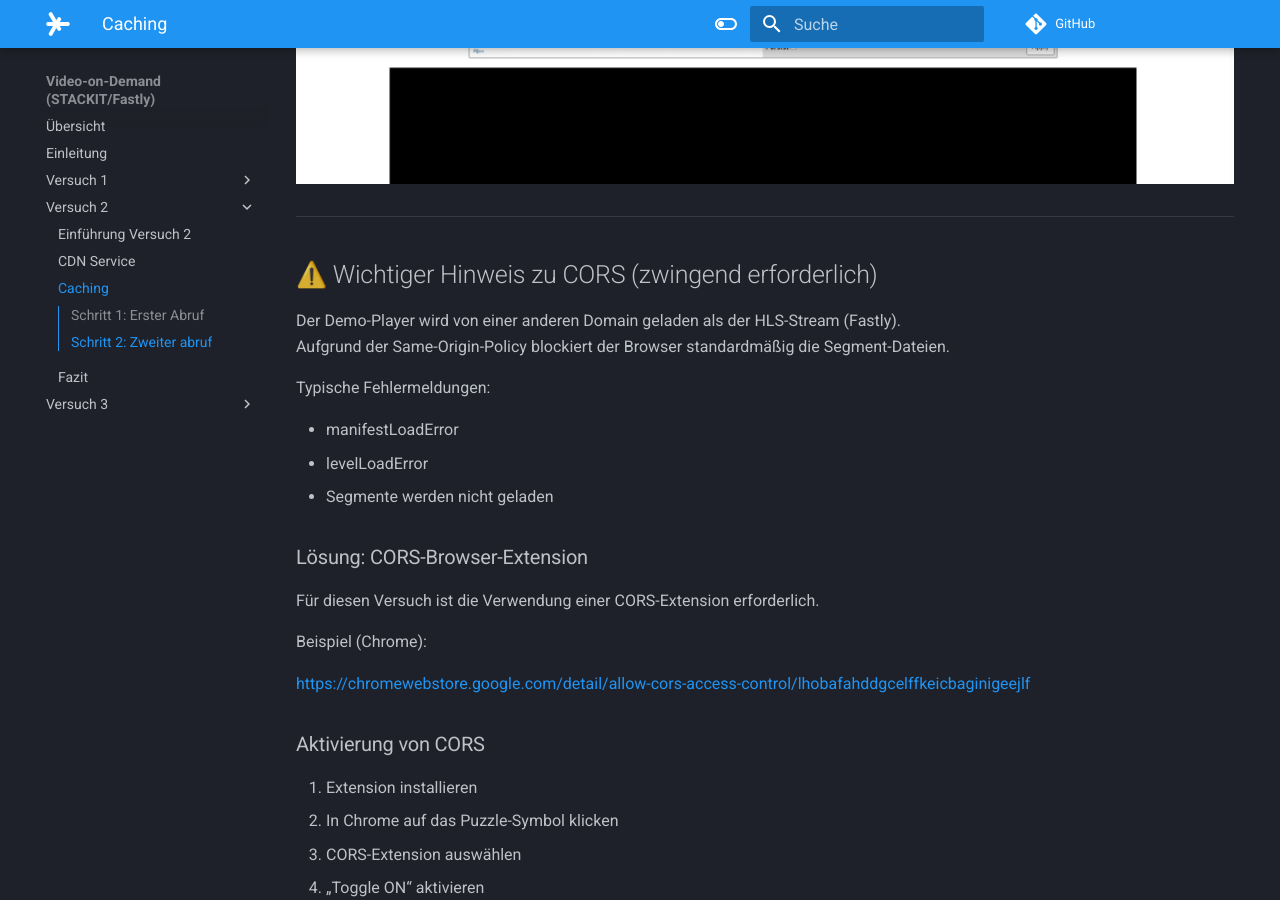
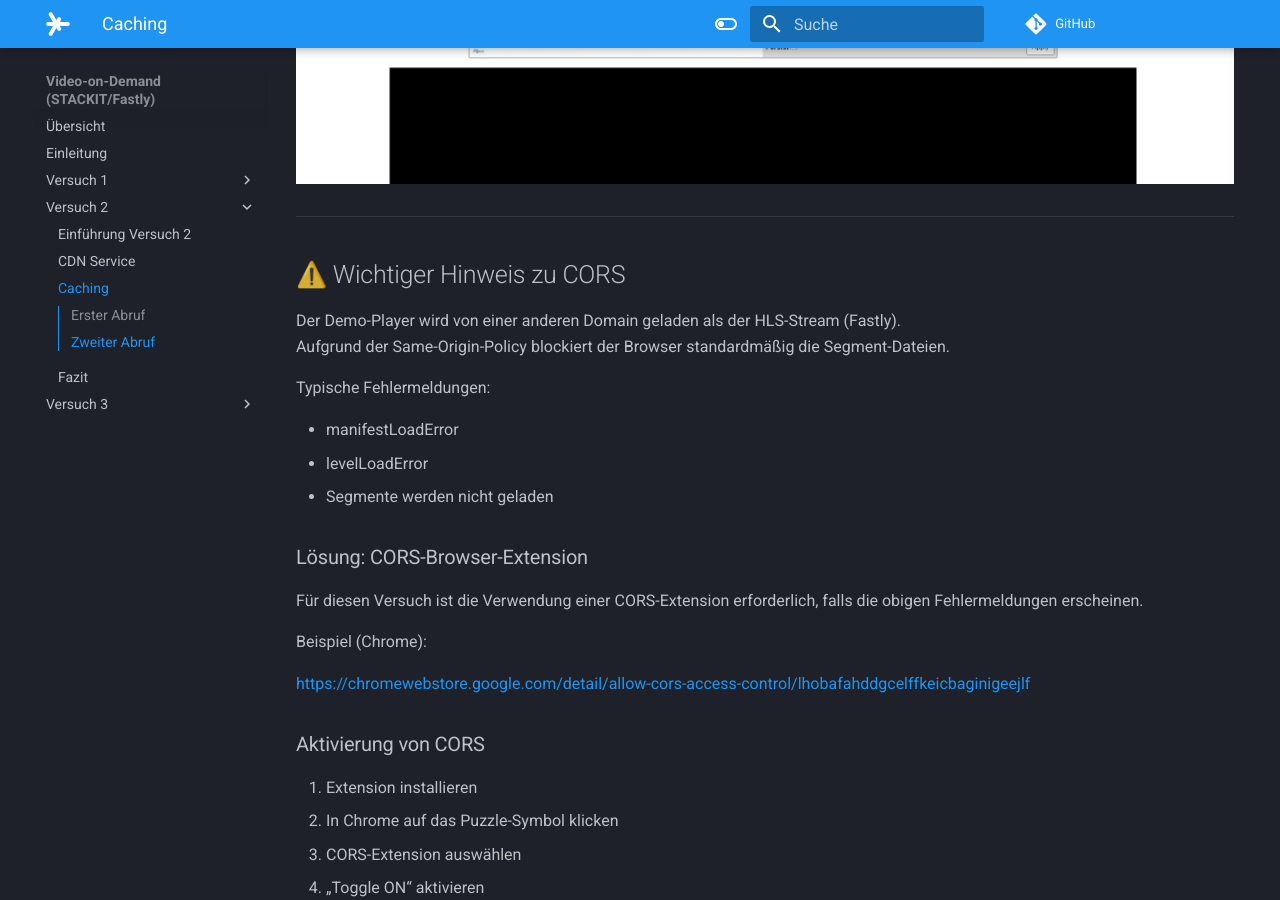
Before and after one commit to wruppelx/mvs-stackit-exercise, an MkDocs documentation site: the page built from docs/versuch2/03-inhalte_abrufen.md, in a window 1280 px wide and 900 px high, scrolled down 2285 px. Built offline with MkDocs 1.6.1 and Material for MkDocs 9.7.7, drawn with Linux system fonts in a browser that asks for light colours; plug-ins that fetch from the network failed and are left out; comment, search, counter and statistics services are not loaded; some of the changed text lies outside the part shown.

Commit message:
various updates

```diff
--- a/docs/versuch2/03-inhalte_abrufen.md
+++ b/docs/versuch2/03-inhalte_abrufen.md
@@ -20,7 +20,7 @@
 
 
 
-## Schritt 1: Erster Abruf
+## Erster Abruf
 
 1. Öffnen Sie eine Kommandozeile
 2. Führen Sie folgenden Befehl aus:
@@ -31,7 +31,7 @@
 **Navigieren Sie zu der Line "X-Cache". Was sehen Sie dort? Machen Sie einen Screenshot**
 
 
-## Schritt 2: Zweiter abruf
+## Zweiter Abruf
 
 1. Führen Sie bitte den gleichen Befehl ein erneutes mal aus:
 
@@ -65,7 +65,7 @@
 ![ObjectSTorage](../assets/Versuch2/hlsplayer.jpg)
 
 ---
-## ⚠️ Wichtiger Hinweis zu CORS (zwingend erforderlich)
+## ⚠️ Wichtiger Hinweis zu CORS
 
 Der Demo-Player wird von einer anderen Domain geladen als der HLS-Stream (Fastly).
 Aufgrund der Same-Origin-Policy blockiert der Browser standardmäßig die Segment-Dateien.
@@ -79,7 +79,7 @@
 
 ### Lösung: CORS-Browser-Extension
 
-Für diesen Versuch ist die Verwendung einer CORS-Extension erforderlich.
+Für diesen Versuch ist die Verwendung einer CORS-Extension erforderlich, falls die obigen Fehlermeldungen erscheinen.
 
 Beispiel (Chrome):
 
```
Also changed, not shown: other parts of docs/versuch2/03-inhalte_abrufen.md (+2 -2 lines), docs/versuch2/02-service.md (+4 -3 lines).
